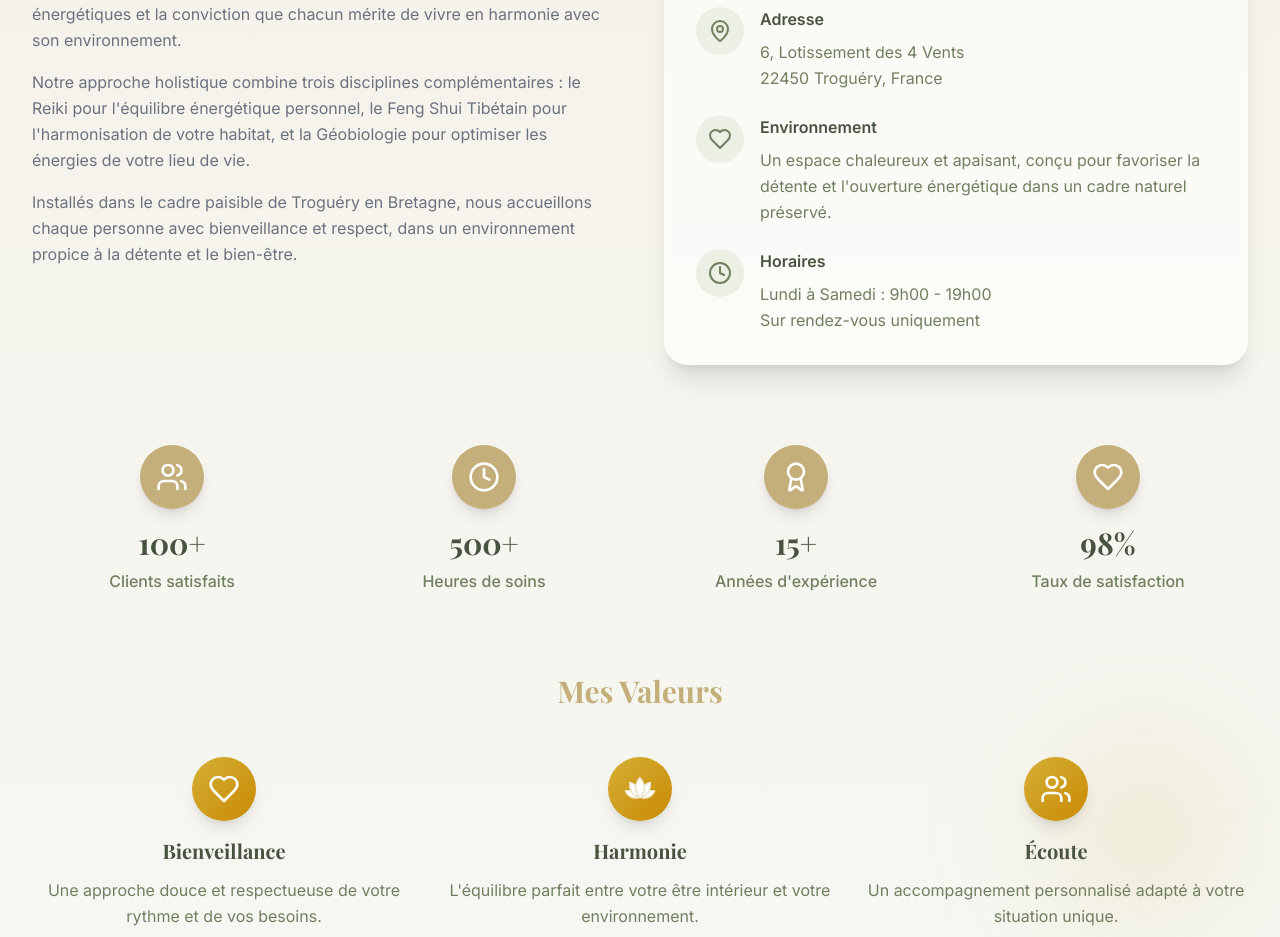
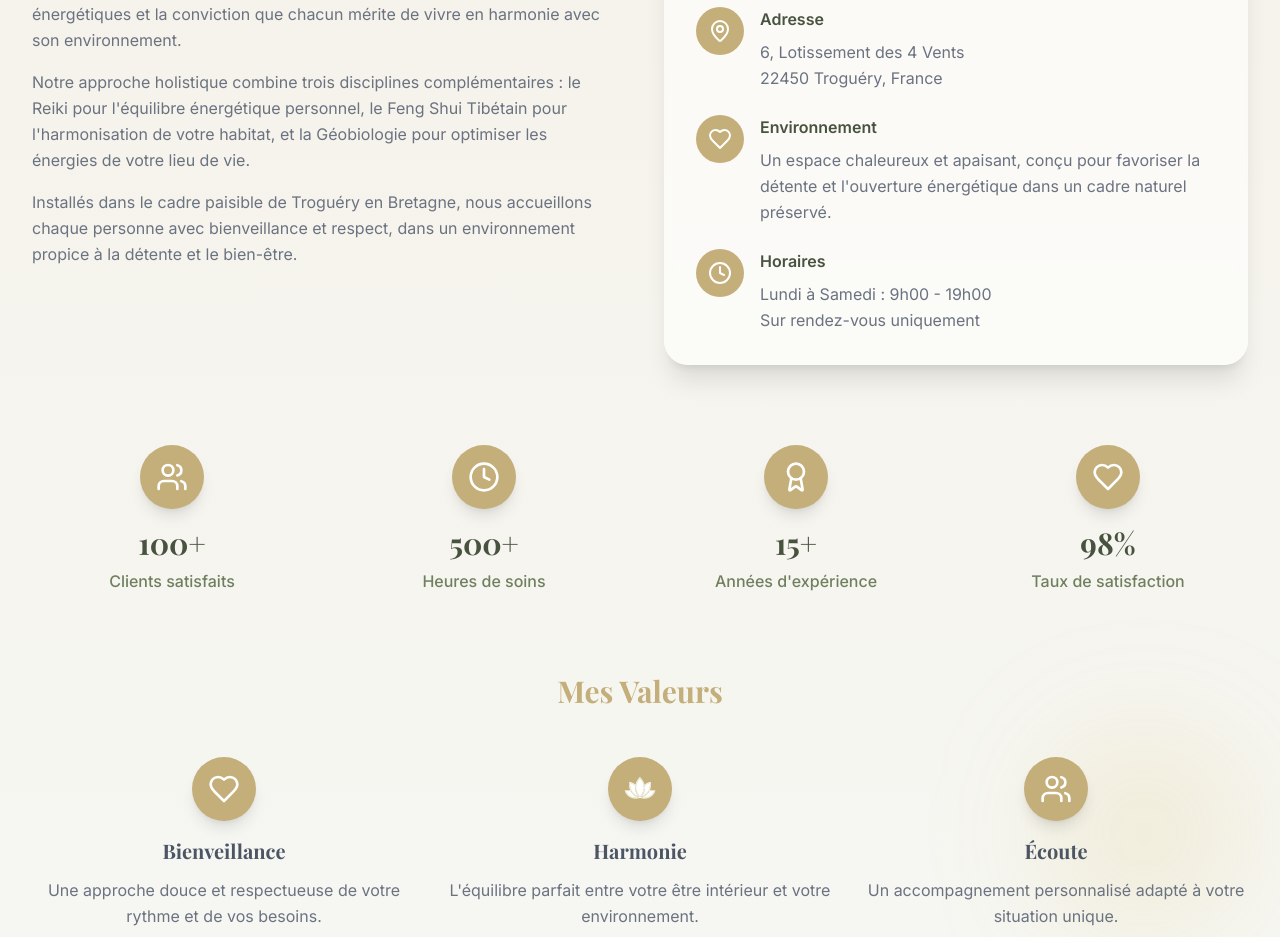
Before and after one commit to Timothee-alt/sensdelharmonie, a Next.js app: page / in a window 1280 px wide. Shown: the part 2195-3132 px from the top of the page. Built offline with nearby package versions, Linux system fonts and the light colour scheme; a web font is replaced by a local one.

Commit message:
Finition page d'accueil(charte)

```diff
--- a/components/Footer.tsx
+++ b/components/Footer.tsx
@@ -33,7 +33,7 @@ const socialLinks = [
 
 export default function Footer() {
   return (
-    <footer className="bg-sage-800 text-sage-100">
+    <footer className="bg-gradient-to-br from-cream via-sage-50 to-sage-100 text-sage-100">
       <div className="max-w-7xl mx-auto px-4 sm:px-6 lg:px-8 py-16">
         <div className="grid grid-cols-1 md:grid-cols-2 lg:grid-cols-4 gap-8">
           {/* Logo and Description */}
@@ -45,17 +45,19 @@ export default function Footer() {
               className="space-y-4"
             >
               <Link href="/" className="flex items-center space-x-3 group">
+                <div className="w-12 h-12 bg-white border-2 border-color rounded-full flex items-center justify-center shadow-2xl">
                 <Image src="/logo.png" alt="logo" width={32} height={32} className="w-10 h-10 object-contain group-hover:scale-110 transition-transform duration-200" />
+                </div>
                 <div>
                   <h3 className="text-xl font-playfair font-bold text-white title-color">
                     Les Sens de l'Harmonie
                   </h3>
-                  <p className="text-sm text-sage-300">
+                  <p className="text-sm text-gray-500">
                     Bien-être & Harmonie
                   </p>
                 </div>
               </Link>
-              <p className="text-sage-300 leading-relaxed">
+              <p className="text-gray-500 leading-relaxed">
                 Découvrez l'harmonie entre votre être et votre environnement grâce au Reiki,
                 au Feng Shui Tibétain et à la Géobiologie.
               </p>
@@ -75,7 +77,7 @@ export default function Footer() {
                   <li key={item.name}>
                     <Link
                       href={item.href}
-                      className="text-sage-300 hover:text-warm-gold transition-colors duration-200 hover:pl-2"
+                      className="text-gray-500 hover:text-warm-gold transition-colors duration-200 hover:pl-2"
                     >
                       {item.name}
                     </Link>
@@ -95,7 +97,7 @@ export default function Footer() {
               <h4 className="text-lg font-semibold text-white mb-4 title-color">Services</h4>
               <ul className="space-y-3">
                 {services.map((service, index) => (
-                  <li key={index} className="text-sage-300 flex items-center">
+                  <li key={index} className="text-gray-500 flex items-center">
                     <div className="w-2 h-2 bg-warm-gold rounded-full mr-3 flex-shrink-0"></div>
                     {service}
                   </li>
@@ -118,7 +120,7 @@ export default function Footer() {
                   <a
                     key={index}
                     href={item.href}
-                    className="flex items-start space-x-3 text-sage-300 hover:text-warm-gold transition-colors duration-200 group"
+                    className="flex items-start space-x-3 text-gray-500 hover:text-warm-gold transition-colors duration-200 group"
                   >
                     <item.icon className="w-5 h-5 mt-0.5 flex-shrink-0 group-hover:scale-110 transition-transform duration-200" />
                     <span className="leading-relaxed">{item.text}</span>
@@ -128,13 +130,13 @@ export default function Footer() {
 
               {/* Social Links */}
               <div className="pt-4">
-                <h5 className="text-white font-medium mb-3 title-color">Suivez-nous</h5>
+                <h5 className="text-gray-500 font-medium mb-3 title-color">Suivez-nous</h5>
                 <div className="flex space-x-4">
                   {socialLinks.map((social, index) => (
                     <a
                       key={index}
                       href={social.href}
-                      className="w-10 h-10 bg-sage-700 rounded-full flex items-center justify-center text-sage-300 hover:bg-warm-gold hover:text-white transition-all duration-200 hover:scale-110"
+                      className="w-10 h-10 bg-color rounded-full flex items-center justify-center text-white hover:bg-warm-gold hover:text-white transition-all duration-200 hover:scale-110"
                       aria-label={social.name}
                     >
                       <social.icon className="w-5 h-5" />
@@ -154,16 +156,16 @@ export default function Footer() {
           className="mt-12 pt-8 border-t border-sage-700"
         >
           <div className="flex flex-col md:flex-row justify-between items-center space-y-4 md:space-y-0">
-            <p className="text-sage-400 text-sm">
+            <p className="text-gray-500 text-sm">
               © 2024 Les Sens de l'Harmonie. Tous droits réservés.
             </p>
-            <p className="text-sage-400 text-sm flex items-center gap-3">
+            <p className="text-gray-500 text-sm flex items-center gap-3">
               <span>Site créé par</span>
               <a
                 href="https://bwswebsite.vercel.app/"
                 target="_blank"
                 rel="noopener noreferrer"
-                className="inline-flex items-center gap-2 bg-sage-700/60 px-3 py-1.5 rounded-full text-white shadow-lg ring-1 ring-warm-gold/30 hover:bg-warm-gold hover:text-sage-900 transition-all duration-200"
+                className="inline-flex items-center gap-2 bg-color px-3 py-1.5 rounded-full text-white shadow-lg hover:bg-warm-gold  transition-all duration-200 hover:scale-110"
                 aria-label="Breizh Web Solution"
               >
                 <Image src="/Breizh.png" alt="Breizh Web Solution" width={24} height={24} className="rounded-full ring-1 ring-white/20 shadow-sm" />
--- a/components/sections/About.tsx
+++ b/components/sections/About.tsx
@@ -153,12 +153,12 @@ export default function About() {
 
             <div className="space-y-6">
               <div className="flex items-start space-x-4">
-                <div className="w-12 h-12 bg-sage-100 rounded-full flex items-center justify-center flex-shrink-0">
-                  <MapPin className="w-6 h-6 text-sage-600" />
+                <div className="w-12 h-12 bg-color rounded-full flex items-center justify-center flex-shrink-0">
+                  <MapPin className="w-6 h-6 text-white" />
                 </div>
                 <div>
                   <h4 className="font-semibold text-sage-800 mb-2 title-color-underline">Adresse</h4>
-                  <p className="text-sage-600 leading-relaxed">
+                  <p className="text-gray-500 leading-relaxed">
                     6, Lotissement des 4 Vents<br />
                     22450 Troguéry, France
                   </p>
@@ -166,12 +166,12 @@ export default function About() {
               </div>
 
               <div className="flex items-start space-x-4">
-                <div className="w-12 h-12 bg-sage-100 rounded-full flex items-center justify-center flex-shrink-0">
-                  <Heart className="w-6 h-6 text-sage-600" />
+                <div className="w-12 h-12 bg-color rounded-full flex items-center justify-center flex-shrink-0">
+                  <Heart className="w-6 h-6 text-white" />
                 </div>
                 <div>
                   <h4 className="font-semibold text-sage-800 mb-2 title-color-underline">Environnement</h4>
-                  <p className="text-sage-600 leading-relaxed">
+                  <p className="text-gray-500 leading-relaxed">
                     Un espace chaleureux et apaisant, conçu pour favoriser
                     la détente et l'ouverture énergétique dans un cadre naturel préservé.
                   </p>
@@ -179,12 +179,12 @@ export default function About() {
               </div>
 
               <div className="flex items-start space-x-4">
-                <div className="w-12 h-12 bg-sage-100 rounded-full flex items-center justify-center flex-shrink-0">
-                  <Clock className="w-6 h-6 text-sage-600" />
+                  <div className="w-12 h-12 bg-color rounded-full flex items-center justify-center flex-shrink-0">
+                  <Clock className="w-6 h-6 text-white" />
                 </div>
                 <div>
                   <h4 className="font-semibold text-sage-800 mb-2 title-color-underline">Horaires</h4>
-                  <p className="text-sage-600 leading-relaxed">
+                  <p className="text-gray-500 leading-relaxed">
                     Lundi à Samedi : 9h00 - 19h00<br />
                     Sur rendez-vous uniquement
                   </p>
@@ -228,13 +228,13 @@ export default function About() {
           <div className="grid grid-cols-1 md:grid-cols-3 gap-8">
             {values.map((value, index) => (
               <div key={index} className="value-card text-center">
-                <div className="w-16 h-16 bg-gradient-to-br from-warm-gold to-yellow-600 rounded-full flex items-center justify-center mx-auto mb-4 shadow-lg">
+                <div className="w-16 h-16  bg-color rounded-full flex items-center justify-center mx-auto mb-4 shadow-lg">
                   <value.icon className="w-8 h-8 text-white" />
                 </div>
-                <h4 className="text-xl font-playfair font-bold text-sage-800 mb-3">
+                <h4 className="text-xl font-playfair font-bold text-gray-600 mb-3">
                   {value.title}
                 </h4>
-                <p className="text-sage-600 leading-relaxed">
+                <p className="text-gray-500 leading-relaxed">
                   {value.description}
                 </p>
               </div>
--- a/components/sections/CTA.tsx
+++ b/components/sections/CTA.tsx
@@ -57,10 +57,10 @@ export default function CTA() {
 
       {/* Floating Decorative Elements */}
       <div className="absolute inset-0 pointer-events-none">
-        <Image src="/lotus.png" alt="Lotus" width={24} height={24} className="cta-float absolute top-1/4 left-[16%] opacity-60" />
-        <Heart className="cta-float absolute top-2/3 right-1/4 w-8 h-8 text-sage-300/60" />
-        <Image src="/lotus.png" alt="Lotus" width={28} height={28} className="cta-float absolute bottom-1/3 left-1/3 opacity-40" />
-        <Heart className="cta-float absolute top-1/2 right-[16%] w-5 h-5 text-sage-400/60" />
+        <Heart className="cta-float absolute top-1/4 left-[16%] opacity-60 title-color" />
+        <Heart className="cta-float absolute top-2/3 right-1/4 w-8 h-8  title-color" />
+        <Heart  className="cta-float absolute bottom-1/3 left-1/3 opacity-40 title-color" />
+        <Heart className="cta-float absolute top-1/2 right-[16%] w-5 h-5  title-color" />
       </div>
 
       <div className="relative z-10 max-w-4xl mx-auto px-4 sm:px-6 lg:px-8 text-center">
@@ -165,9 +165,9 @@ export default function CTA() {
             viewport={{ once: true }}
             className="pt-8"
           >
-            <div className="inline-flex items-center space-x-3 bg-color backdrop-blur-sm rounded-full px-6 py-3 border border-sage-500/30">
+            <div className="inline-flex items-center space-x-3 bg-color backdrop-blur-sm rounded-full px-6 py-3 border border-gray-500/30">
               <Heart className="w-5 h-5 text-white" />
-              <span className="text-sage-100 font-medium">
+              <span className="text-white font-medium">
                 Plus de 100 vies transformées depuis 2009
               </span>
             </div>
```
